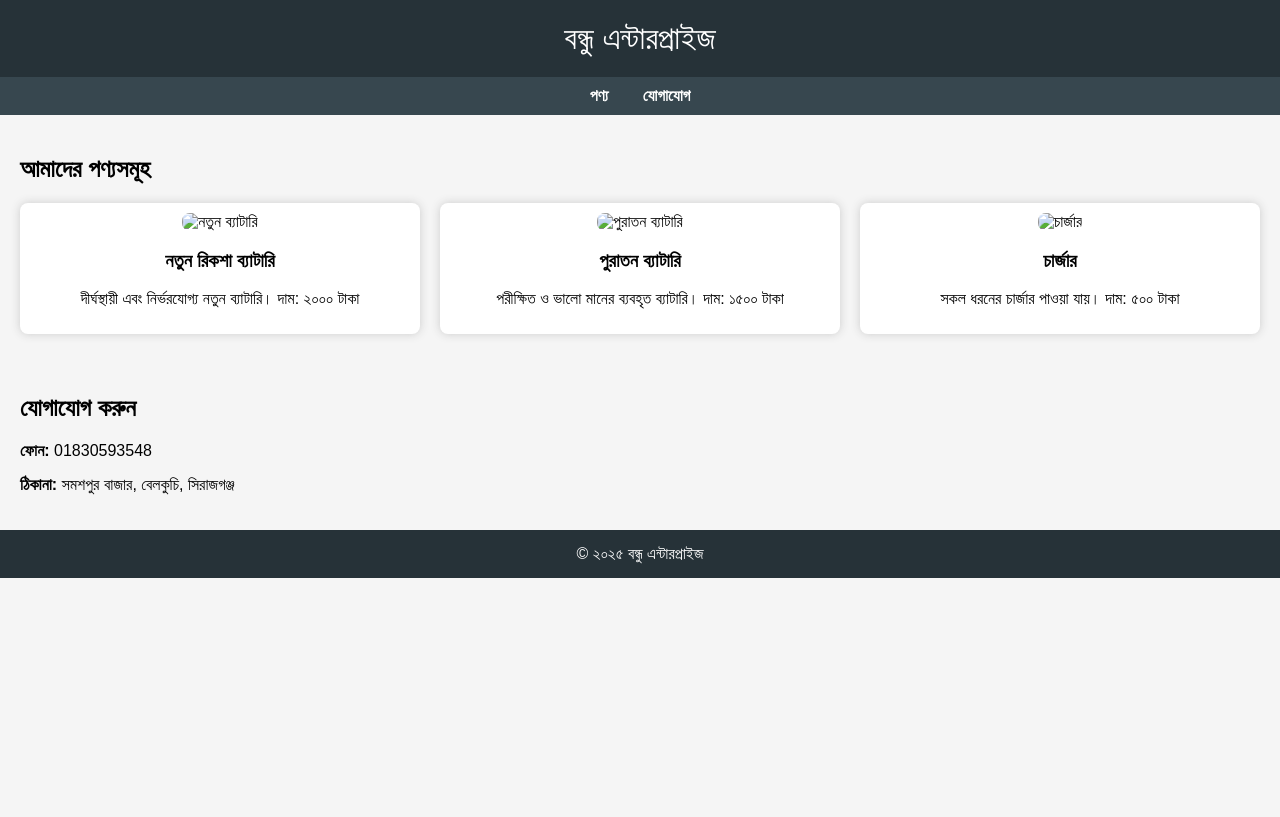
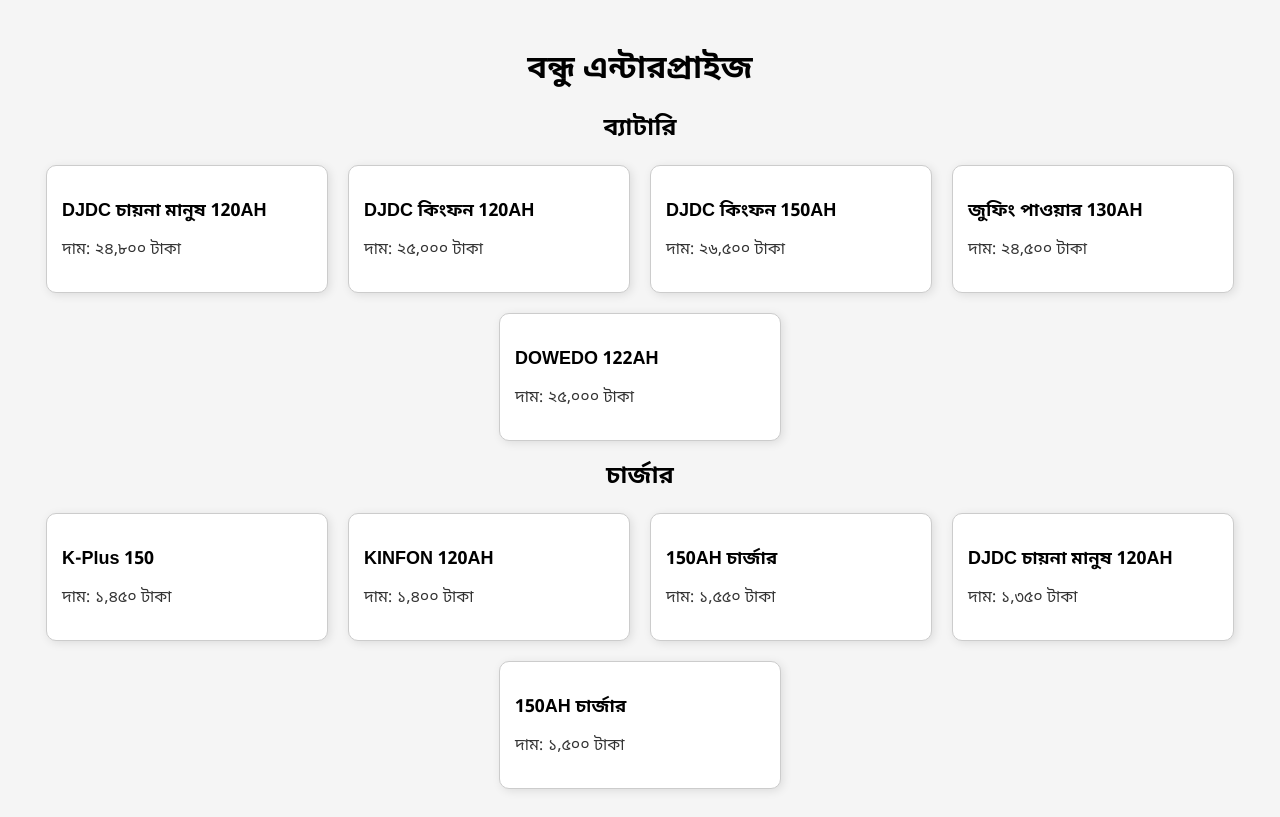
Before and after one commit to ridoy572/-, a plain HTML site: page index.html in a window 1280 px wide. Drawn offline with Linux system fonts and the light colour scheme.

Commit message:
Add files via upload

```diff
--- a/index.html
+++ b/index.html
@@ -1,95 +1,61 @@
+
 <!DOCTYPE html>
 <html lang="bn">
 <head>
     <meta charset="UTF-8">
-    <title>বন্ধু এন্টারপ্রাইজ</title>
+    <meta name="viewport" content="width=device-width, initial-scale=1.0">
+    <title>বন্ধু এন্টারপ্রাইজ - পণ্য</title>
     <style>
         body {
-            font-family: sans-serif;
-            margin: 0;
-            padding: 0;
-            background-color: #f5f5f5;
+            font-family: 'Noto Sans Bengali', sans-serif;
+            padding: 20px;
+            background: #f5f5f5;
         }
-        header {
-            background-color: #263238;
-            color: white;
-            padding: 20px;
-            text-align: center;
-            font-size: 32px;
-        }
-        nav {
-            background-color: #37474F;
-            padding: 10px;
+        h1, h2 {
             text-align: center;
         }
-        nav a {
-            color: white;
-            text-decoration: none;
-            margin: 0 15px;
-            font-weight: bold;
-        }
-        section {
-            padding: 20px;
-        }
-        .gallery {
-            display: grid;
-            grid-template-columns: repeat(auto-fit, minmax(250px, 1fr));
+        .product-list {
+            display: flex;
+            flex-wrap: wrap;
+            justify-content: center;
             gap: 20px;
         }
         .product {
-            background-color: white;
-            border-radius: 8px;
-            box-shadow: 0 0 10px #ccc;
-            padding: 10px;
-            text-align: center;
+            background: white;
+            border: 1px solid #ccc;
+            border-radius: 10px;
+            padding: 15px;
+            width: 250px;
+            box-shadow: 2px 2px 10px rgba(0,0,0,0.1);
         }
-        .product img {
-            width: 100%;
-            height: 180px;
-            object-fit: cover;
-            border-radius: 8px;
+        .product h3 {
+            font-size: 18px;
+            margin-bottom: 10px;
         }
-        footer {
-            background-color: #263238;
-            color: white;
-            text-align: center;
-            padding: 15px;
+        .product p {
+            font-size: 16px;
+            color: #333;
         }
     </style>
 </head>
 <body>
-    <header>বন্ধু এন্টারপ্রাইজ</header>
-    <nav>
-        <a href="#products">পণ্য</a>
-        <a href="#contact">যোগাযোগ</a>
-    </nav>
-    <section id="products">
-        <h2>আমাদের পণ্যসমূহ</h2>
-        <div class="gallery">
-            <div class="product">
-                <img src="assets/battery1.jpg" alt="নতুন ব্যাটারি">
-                <h3>নতুন রিকশা ব্যাটারি</h3>
-                <p>দীর্ঘস্থায়ী এবং নির্ভরযোগ্য নতুন ব্যাটারি। দাম: ২০০০ টাকা</p>
-            </div>
-            <div class="product">
-                <img src="assets/battery2.jpg" alt="পুরাতন ব্যাটারি">
-                <h3>পুরাতন ব্যাটারি</h3>
-                <p>পরীক্ষিত ও ভালো মানের ব্যবহৃত ব্যাটারি। দাম: ১৫০০ টাকা</p>
-            </div>
-            <div class="product">
-                <img src="assets/charger.jpg" alt="চার্জার">
-                <h3>চার্জার</h3>
-                <p>সকল ধরনের চার্জার পাওয়া যায়। দাম: ৫০০ টাকা</p>
-            </div>
-        </div>
-    </section>
-    <section id="contact">
-        <h2>যোগাযোগ করুন</h2>
-        <p><strong>ফোন:</strong> 01830593548</p>
-        <p><strong>ঠিকানা:</strong> সমশপুর বাজার, বেলকুচি, সিরাজগঞ্জ</p>
-    </section>
-    <footer>
-        &copy; ২০২৫ বন্ধু এন্টারপ্রাইজ
-    </footer>
+    <h1>বন্ধু এন্টারপ্রাইজ</h1>
+    <h2>ব্যাটারি</h2>
+    <div class="product-list">
+        <div class="product"><h3>DJDC চায়না মানুষ 120AH</h3><p>দাম: ২৪,৮০০ টাকা</p></div>
+        <div class="product"><h3>DJDC কিংফন 120AH</h3><p>দাম: ২৫,০০০ টাকা</p></div>
+        <div class="product"><h3>DJDC কিংফন 150AH</h3><p>দাম: ২৬,৫০০ টাকা</p></div>
+        <div class="product"><h3>জুফিং পাওয়ার 130AH</h3><p>দাম: ২৪,৫০০ টাকা</p></div>
+        <div class="product"><h3>DOWEDO 122AH</h3><p>দাম: ২৫,০০০ টাকা</p></div>
+    </div>
+
+    <h2>চার্জার</h2>
+    <div class="product-list">
+        <div class="product"><h3>K-Plus 150</h3><p>দাম: ১,৪৫০ টাকা</p></div>
+        <div class="product"><h3>KINFON 120AH</h3><p>দাম: ১,৪০০ টাকা</p></div>
+        <div class="product"><h3>150AH চার্জার</h3><p>দাম: ১,৫৫০ টাকা</p></div>
+        <div class="product"><h3>DJDC চায়না মানুষ 120AH</h3><p>দাম: ১,৩৫০ টাকা</p></div>
+        <div class="product"><h3>150AH চার্জার</h3><p>দাম: ১,৫০০ টাকা</p></div>
+    </div>
 </body>
 </html>
```
